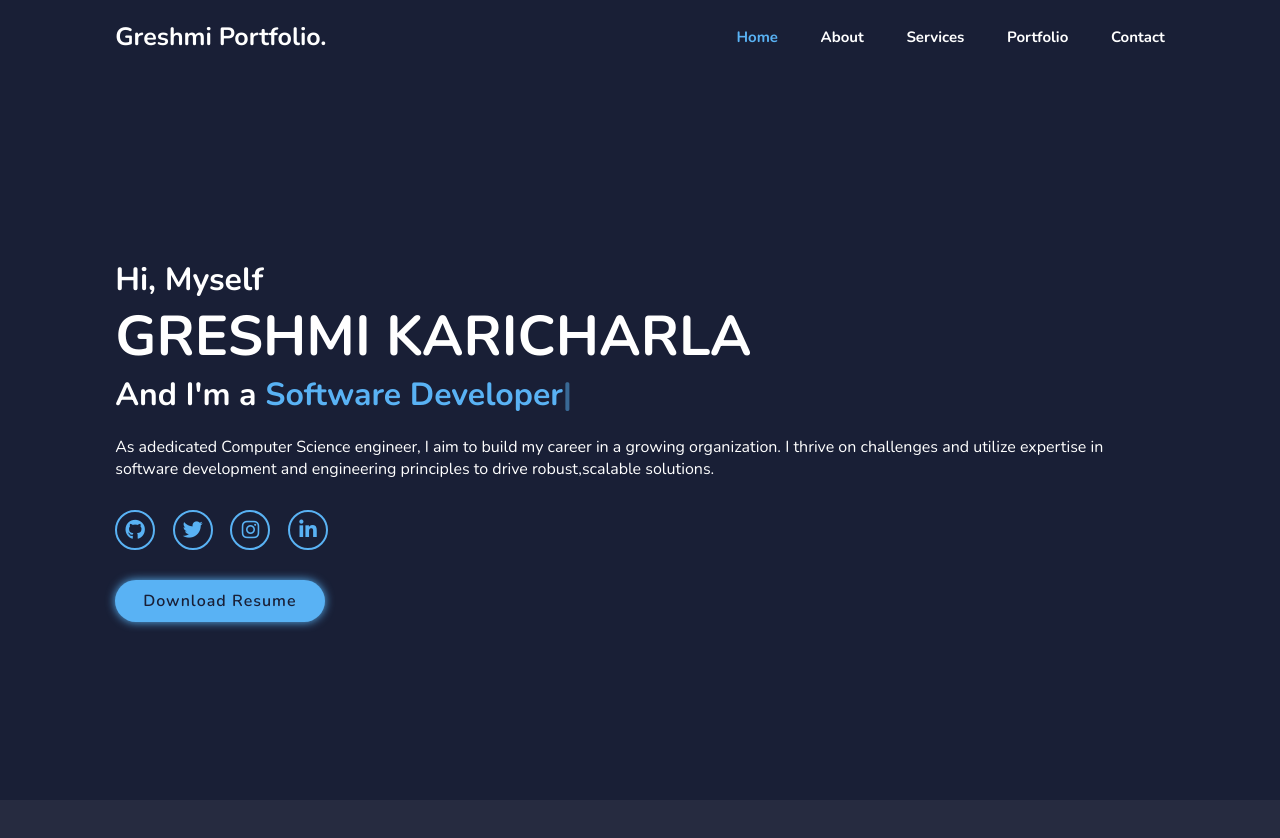
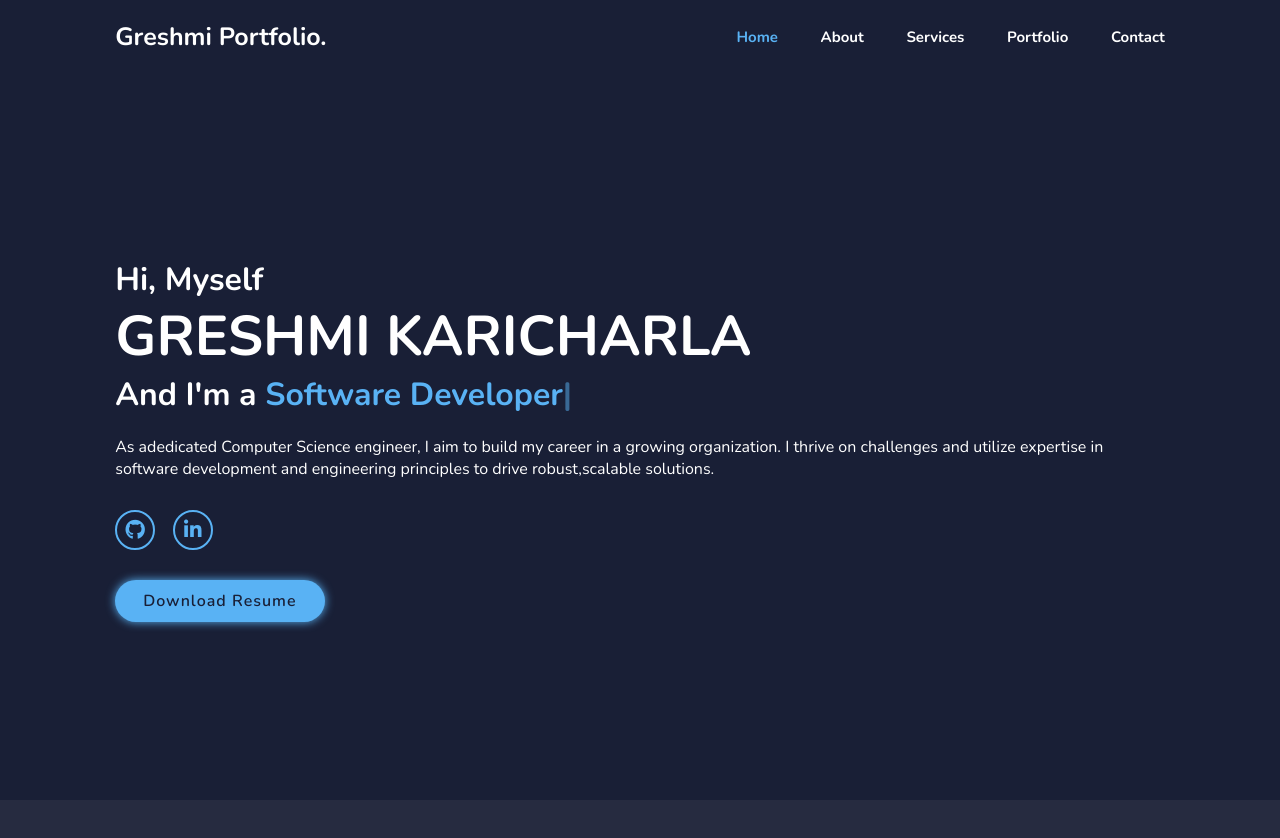
Before and after one commit to 2100031249/Greshmi.portfolio, a plain HTML site: page img/index.html in a window 1280 px wide. Shown: the top 838 px of the page. Drawn offline with nearby package versions, Linux system fonts and the light colour scheme.

Commit message:
index.html

```diff
--- a/img/index.html
+++ b/img/index.html
@@ -37,8 +37,6 @@
                     and utilize expertise in software development and engineering principles to drive robust,scalable solutions.</p>
                 <div class="social-media">
                     <a href="https://github.com/2100031249" target="_blank"><i class="fa-brands fa-github"></i></a>
-                    <a href="#"><i class="fa-brands fa-twitter"></i></a>
-                    <a href="#"><i class="fa-brands fa-instagram"></i></a>
                     <a href="https://www.linkedin.com/in/greshmikaricharla-875534229/" target="_blank"><i class="fa-brands fa-linkedin-in"></i></a>
                 </div>
                 <a href="https://drive.google.com/file/d/1vjouxGVkyWPGngjU9D0s8ZnRJXjpqrl-/view?usp=drivesdk" target="_blank" class="btn">Download Resume</a>
```
